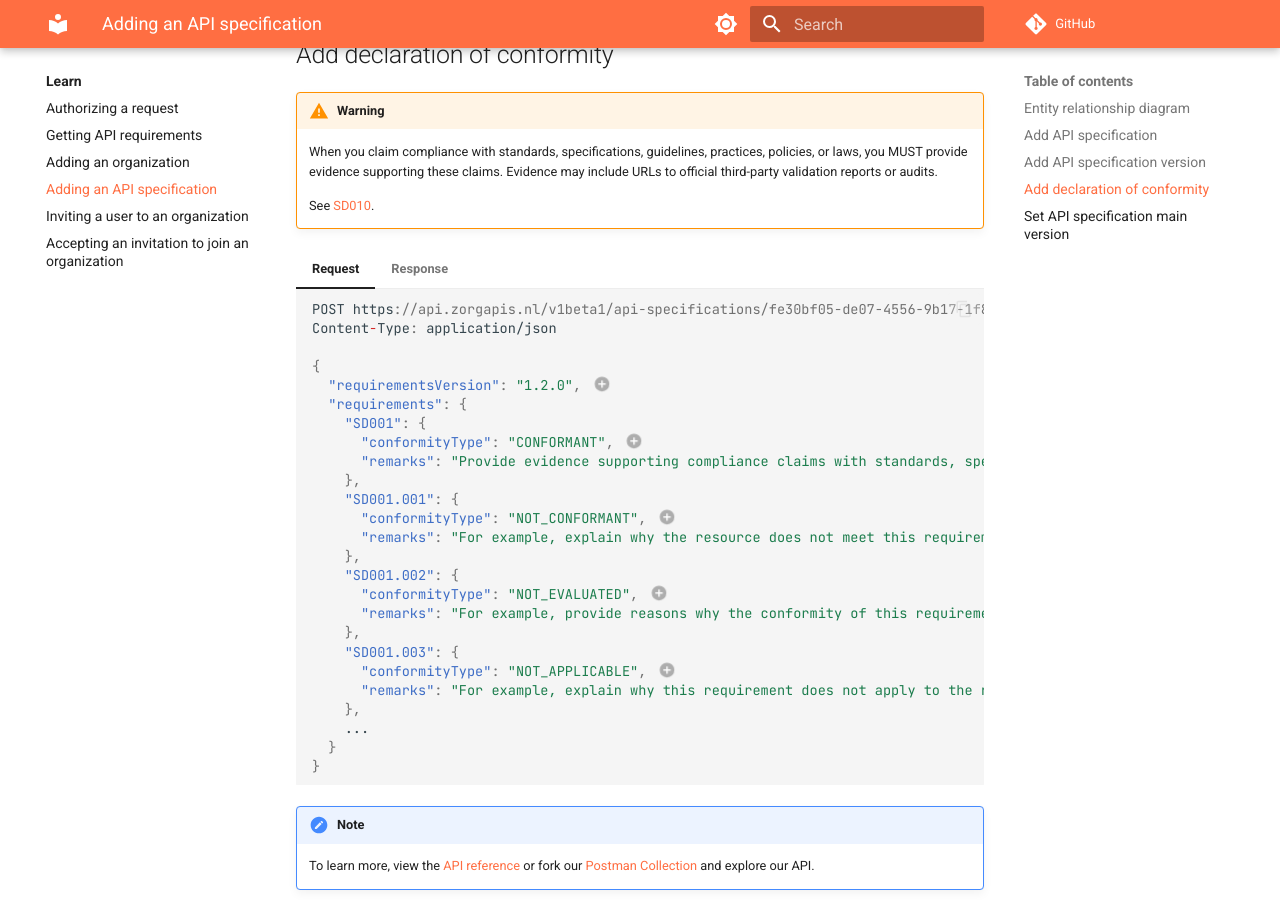
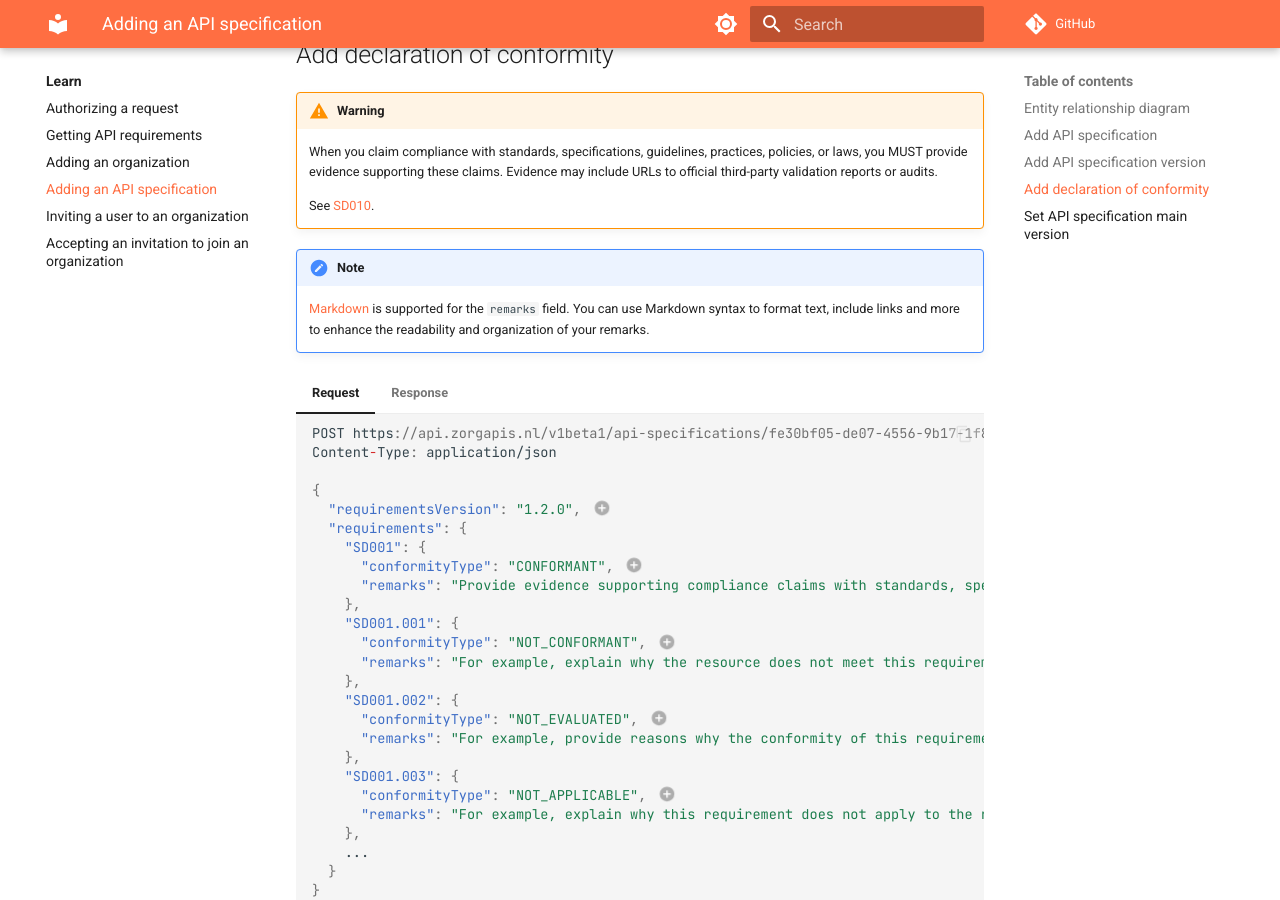
Before and after one commit to Nictiz/zorgapis-docs, an MkDocs documentation site: the page built from docs/learn/adding-an-api-specification.md, in a window 1280 px wide and 900 px high, scrolled down 2097 px. Built offline with MkDocs 1.6.1 and Material for MkDocs 9.7.7, drawn with Linux system fonts in a browser that asks for light colours; comment, search, counter and statistics services are not loaded.

Commit message:
Update adding-an-api-specification.md

````diff
--- a/docs/learn/adding-an-api-specification.md
+++ b/docs/learn/adding-an-api-specification.md
@@ -110,6 +110,12 @@ erDiagram
 
     See [SD010](https://nictiz.github.io/api-requirements-docs/v1.2.0/api-specification-and-documentation/#sd010-when-documentation-claims-compliance-to-standards-specifications-guidelines-and-practices-policies-or-law-documentation-must-provide-references-to-evidence-to-back-up-these-claims){: target="_blank" }.
 
+!!! note
+
+    [Markdown](https://www.markdownguide.org/basic-syntax/){: target="_blank" } is supported for the `remarks` field.
+    You can use Markdown syntax to format text, include links and more to enhance the readability and organization of
+    your remarks.
+
 === "Request"
 
     ```json
````
